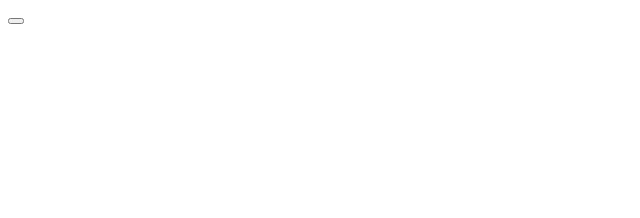
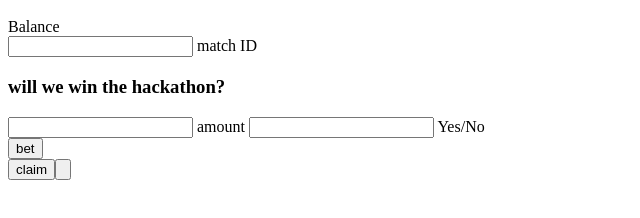
Before and after one commit to antron3000/stackathon, a plain HTML site: page index.html in a window 1280 px wide. Shown: the part 48-266 px from the top of the page, without its empty margins (0-640 px from the left). Drawn offline with Linux system fonts and the light colour scheme.

Commit message:
updated betting system

```diff
--- a/index.html
+++ b/index.html
@@ -1,6 +1,21 @@
 <html>
 <body>
   <h1> Stackathon App </h1>
-  <button>
+  <label> Balance </label>
+    <br>
+  <input type="text"> match ID </input>
+
+  <h3> will we win the hackathon? </h3>
+  <input type="number"> amount </input>
+  <input type="radio>"> Yes/No</input>
+  <br>
+  <button> bet </button>
+<br>
+
+  <button> claim <button>
+<br>
+
+
+
 </body>
 </html>
```
